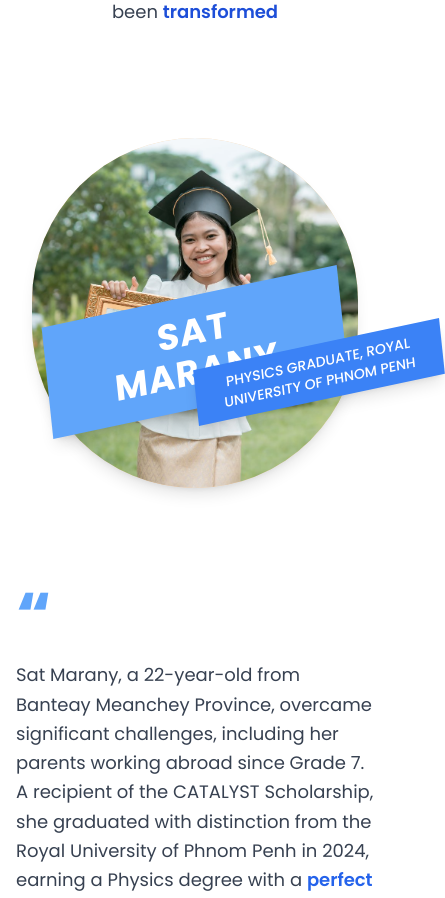
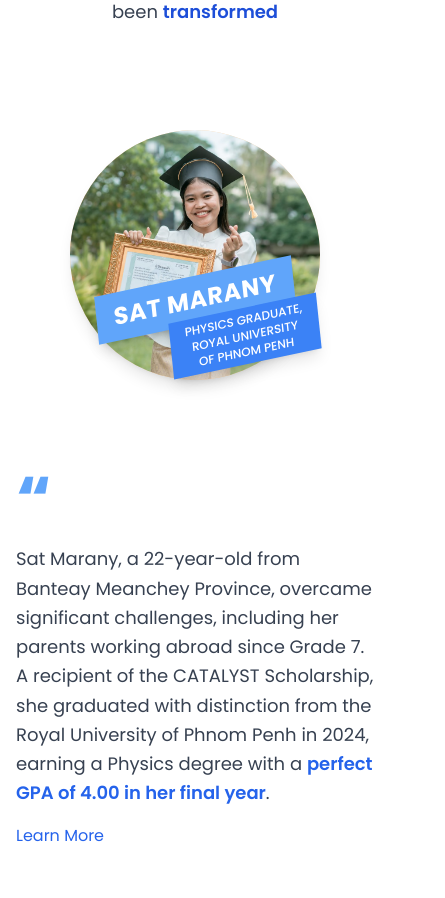
Before and after one commit to radytrainer/lotusoutreach-cambodia, a Vue app: page /newstory in a window 390 px wide. Shown: the part 4840-5738 px from the top of the page, 445 px wide, since content can reach past the window. Built offline with nearby package versions, Linux system fonts and the light colour scheme.

Commit message:
feat/(Contact): contact Banner Contact update[LOC-15]

```diff
--- a/src/components/News/SuccessStory.vue
+++ b/src/components/News/SuccessStory.vue
@@ -11,25 +11,25 @@
     </div>
     <div class="container mx-auto px-4 max-w-7xl">
       <div class="flex flex-col lg:flex-row items-center lg:items-start gap-12">
-        <div class="relative w-full lg:w-1/2 flex justify-center items-center p-4">
+        <div class="relative w-full max-w-[600px] mx-auto flex justify-center items-center p-2 sm:p-4 lg:p-6">
           <div
-            class="relative w-[350px] h-[350px] md:w-[450px] md:h-[450px] rounded-full bg-orange-200 flex items-center justify-center overflow-hidden shadow-lg">
+            class="relative w-[250px] h-[250px] sm:w-[350px] sm:h-[350px] md:w-[400px] md:h-[400px] lg:w-[450px] lg:h-[450px] rounded-full bg-orange-200 flex items-center justify-center overflow-hidden shadow-lg">
             <img :src="currentStory.avatar" :alt="currentStory.name" class="w-full h-full object-cover object-center" />
           </div>
-          <div class="absolute bottom-24 left-1/2 -translate-x-1/2 w-[calc(100%+60px)] z-10">
+          <div class="absolute bottom-16 sm:bottom-20 md:bottom-24 left-1/2 -translate-x-1/2 w-[calc(100%-20px)] sm:w-[calc(100%-40px)] lg:w-[calc(100%+60px)] z-10">
             <div class="relative flex flex-col items-center">
               <!-- Top bar: NAME -->
               <div
-                class="bg-blue-400 text-white px-8 py-4 transform -skew-y-6 -rotate-6 shadow-lg text-center w-full max-w-[300px] md:max-w-[400px] z-200">
-                <h3 class="font-bold text-4xl uppercase tracking-wide">
+                class="bg-blue-400 text-white px-4 sm:px-6 lg:px-8 py-2 sm:py-3 lg:py-4 transform -skew-y-6 -rotate-6 shadow-lg text-center w-full max-w-[200px] sm:max-w-[250px] md:max-w-[300px] lg:max-w-[400px] z-200">
+                <h3 class="font-bold text-2xl sm:text-3xl md:text-4xl uppercase tracking-wide">
                   {{ currentStory.name }}
                 </h3>
               </div>
 
               <!-- Bottom bar: PROGRAM -->
               <div
-                class="absolute top-12 left-52 bg-blue-500 text-white px-4 py-2 transform -skew-y-6 -rotate-6 shadow-lg text-center w-full max-w-[250px] md:max-w-[350px] z-100">
-                <p class="text-sm font-medium">{{ currentStory.program }}</p>
+                class="absolute top-8 sm:top-10 md:top-12 left-36 sm:left-44 md:left-48 lg:left-52 bg-blue-500 text-white px-3 sm:px-4 lg:px-4 py-1 sm:py-2 lg:py-2 transform -skew-y-6 -rotate-6 shadow-lg text-center w-full max-w-[150px] sm:max-w-[200px] md:max-w-[250px] lg:max-w-[350px] z-100">
+                <p class="text-xs sm:text-sm md:text-sm font-medium">{{ currentStory.program }}</p>
               </div>
             </div>
           </div>
```
